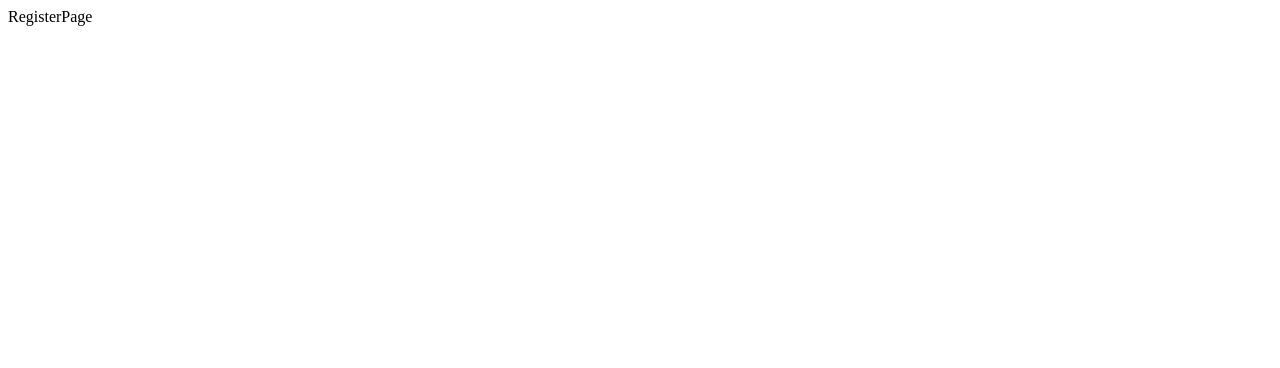
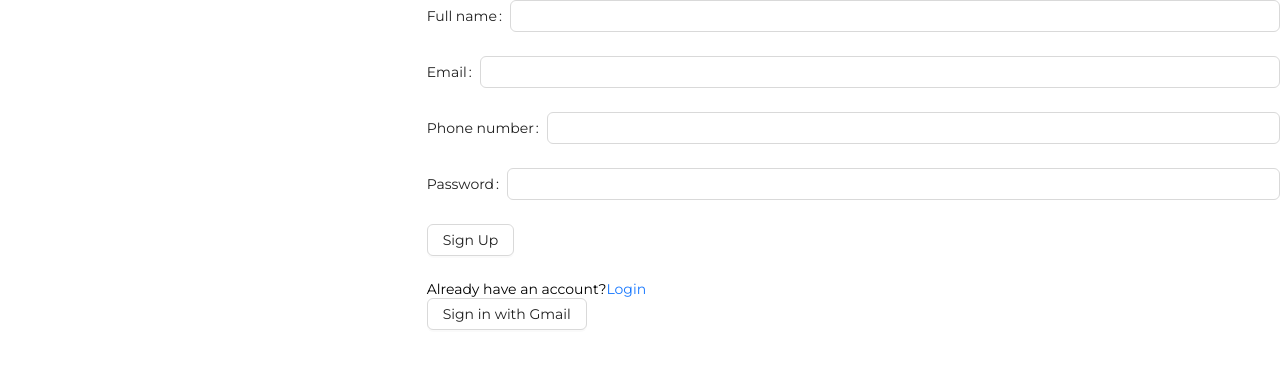
Before and after one commit to TranThienAnTV/KoiOrderingSystem_Fe, a React (Vite) app: page /register in a window 1280 px wide. Shown: the top 368 px of the page. Built offline with nearby package versions, Linux system fonts and the light colour scheme.

Commit message:
create server

```diff
--- a/src/components/register/Register.jsx
+++ b/src/components/register/Register.jsx
@@ -1,8 +1,41 @@
 import React from 'react'
-
+import './Register.scss'
+import { Button, Col, Form, Input, Row } from 'antd'
+import { Link } from 'react-router-dom'
 function Register() {
   return (
-    <div>Register</div>
+    <>
+      <Row className='register'>
+        <Col className='right-side' span={8}>
+        </Col>
+        <Col className='left-side' span={16}>
+        <div className="container">
+<Form>
+  <Form.Item label="Full name" name="fullname">
+    <Input/>
+  </Form.Item>
+  <Form.Item label="Email" name="email">
+    <Input/>
+  </Form.Item>
+  <Form.Item label="Phone number" name="phoneNumber">
+    <Input/>
+  </Form.Item>
+  <Form.Item label="Password" name="password">
+    <Input/>
+  </Form.Item>
+  <Form.Item>
+    <Button htmlType='submit'>Sign Up</Button>
+  </Form.Item>
+</Form>
+<p>Already have an account?
+  <Link to={"/login"}>Login</Link>
+</p>
+        </div>
+        <div>
+          <Button>Sign in with Gmail</Button>
+        </div>
+        </Col>
+      </Row></>
   )
 }
 
--- a/src/components/register/Register.scss
+++ b/src/components/register/Register.scss
@@ -0,0 +1,12 @@
+@import url('https://fonts.googleapis.com/css2?family=Montserrat:wght@300;400;500;600;700&display=swap');
+
+* {
+  margin: 0;
+  padding: 0;
+  box-sizing: border-box;
+  font-family: 'Montserrat', sans-serif;
+}
+
+label{
+  position: absolute;
+}
--- a/src/page/register/RegisterPage.jsx
+++ b/src/page/register/RegisterPage.jsx
@@ -1,8 +1,9 @@
 import React from 'react'
+import Register from '../../components/register/Register'
 
 function RegisterPage() {
   return (
-    <div>RegisterPage</div>
+    <div><Register/></div>
   )
 }
 
```
Also changed, not shown: 1 other file (tests, documents, lock files or other folders).
